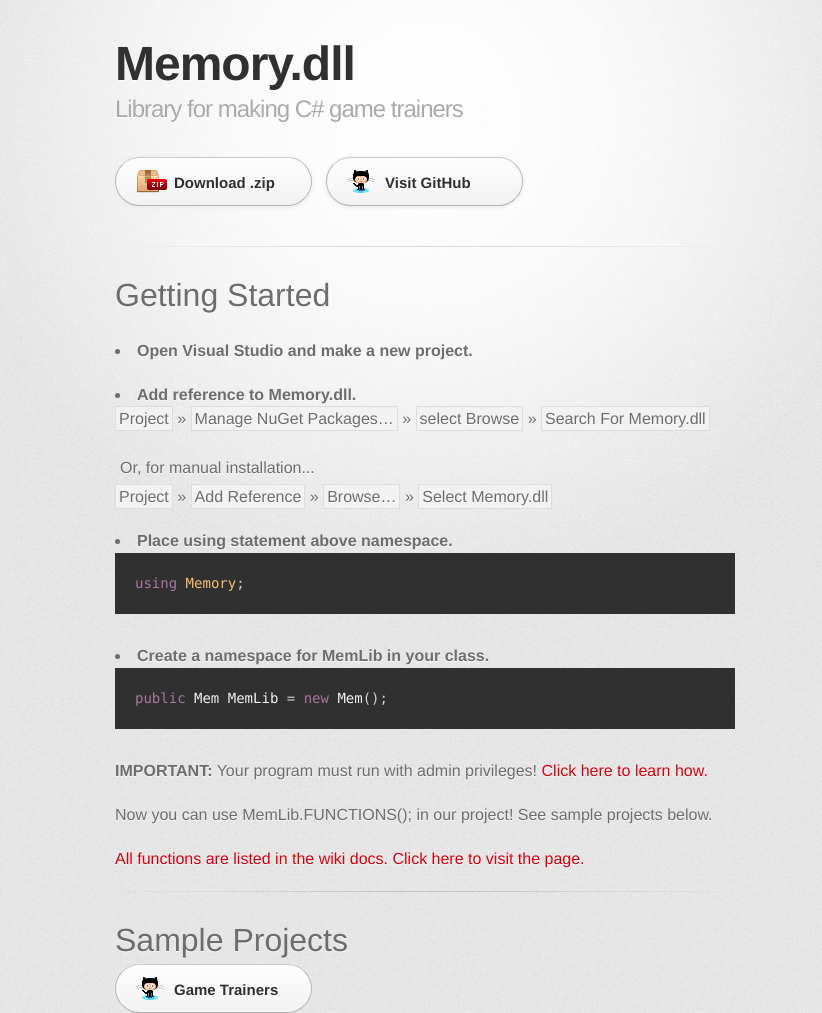
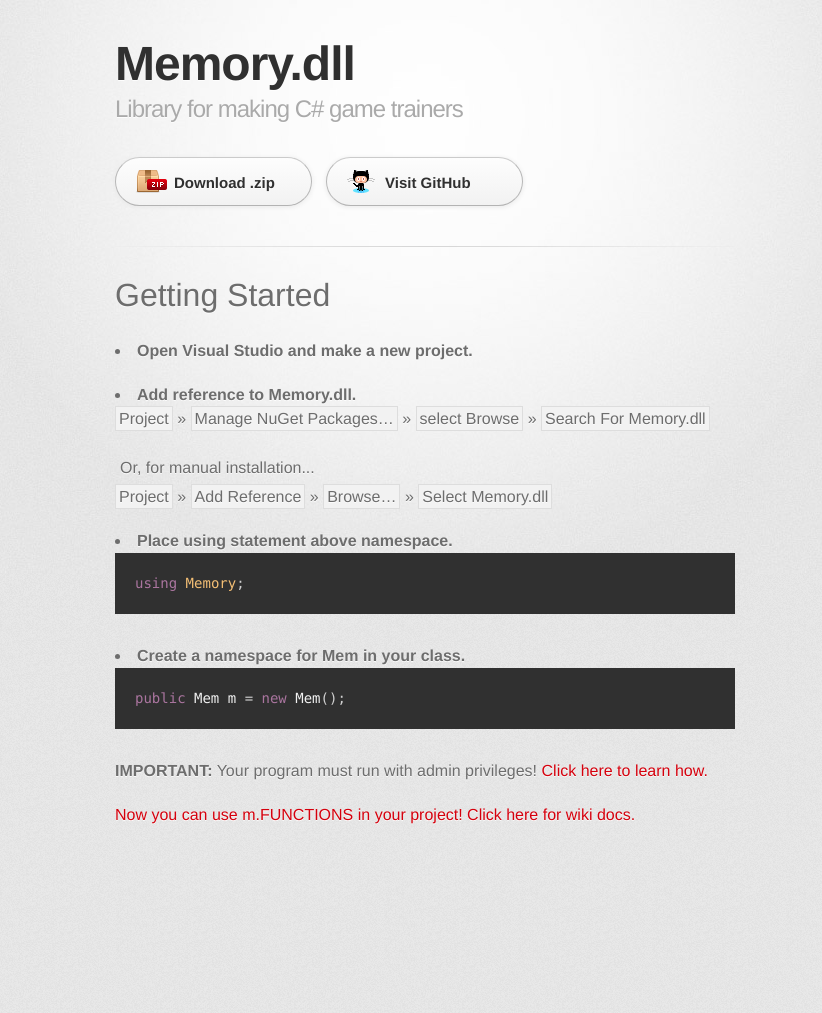
Before and after one commit to erfg12/memory.dll, a Jekyll site: the page built from index.md, in a window 1280 px wide. Shown: the whole page, without its empty margins (215-1037 px from the left). Built offline with Jekyll 4.4.1, drawn with Linux system fonts in a browser that asks for light colours; some web fonts are replaced; our own code applies the rules of GitHub Pages for plain Markdown files; after the commit the page ends 900 px from its top, so only the background shows below that.

Commit message:
removed sample projects

````diff
--- a/index.md
+++ b/index.md
@@ -13,17 +13,11 @@
 ```csharp
 using Memory;
 ```
-<li style="font-weight:bold;">Create a namespace for MemLib in your class.</li>
+<li style="font-weight:bold;">Create a namespace for Mem in your class.</li>
 ```csharp
-public Mem MemLib = new Mem();
+public Mem m = new Mem();
 ```
 
 <span style="font-weight:bold;">IMPORTANT:</span> Your program must run with admin privileges! <a href="https://github.com/erfg12/memory.dll/wiki/Administrative-Privileges">Click here to learn how.</a>
 
-Now you can use MemLib.FUNCTIONS(); in our project! See sample projects below.
-
-<a href="https://github.com/erfg12/memory.dll/wiki">All functions are listed in the wiki docs. Click here to visit the page.</a>
-<hr>
-# [](#header-1)Sample Projects
-
-<a href="https://github.com/erfg12/Game-Trainers" id="view-on-github" class="button"><span>Game Trainers</span></a>
+<a href="https://github.com/erfg12/memory.dll/wiki" target="_BLANK">Now you can use m.FUNCTIONS in your project! Click here for wiki docs.</a>
````
